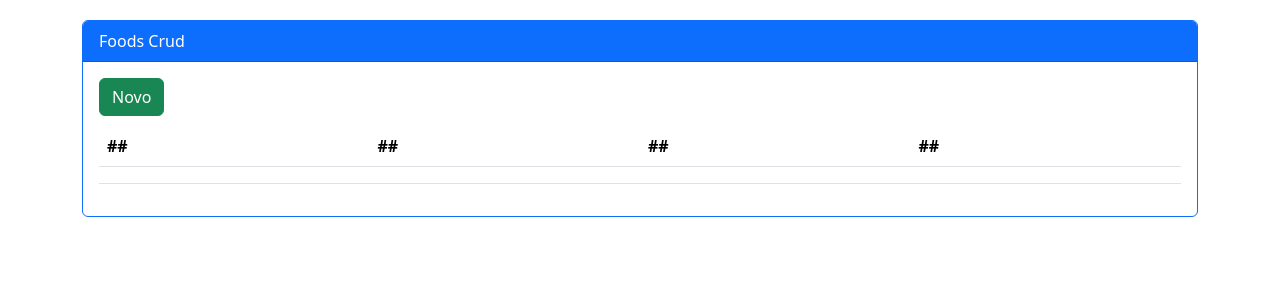
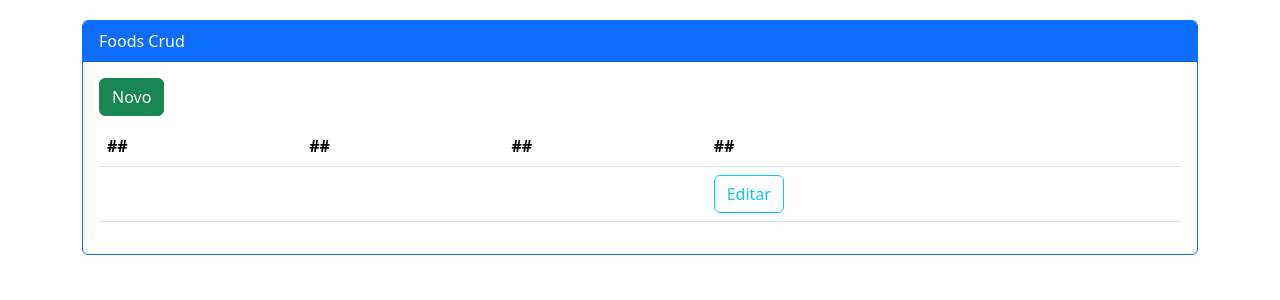
Before and after one commit to Adyson-Lima/foods_frontend, a React (Create React App) app: page / in a window 1280 px wide. Shown: the top 300 px of the page. Built offline with nearby package versions, Linux system fonts and the light colour scheme.

Commit message:
9° commit - tdd tela Foods: Existe botão editar em Foods? GREEN

```diff
--- a/src/pages/Foods/index.js
+++ b/src/pages/Foods/index.js
@@ -31,6 +31,9 @@
               <td></td>
               <td>
 
+              <button data-testid="mybtn1" type="button"
+              className="btn btn-outline-info">Editar</button>
+
               </td>
           </tr>
         </tbody>
```
